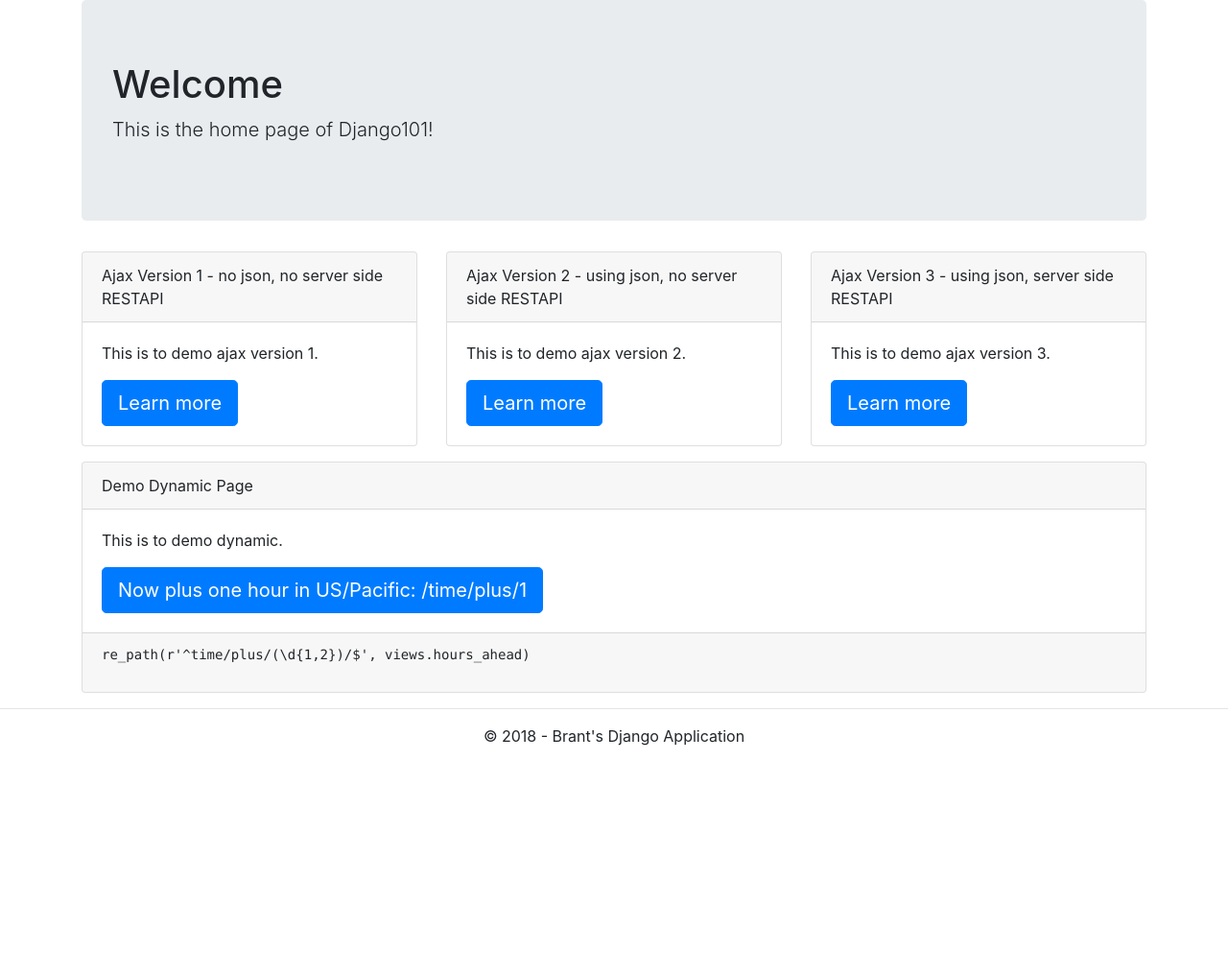
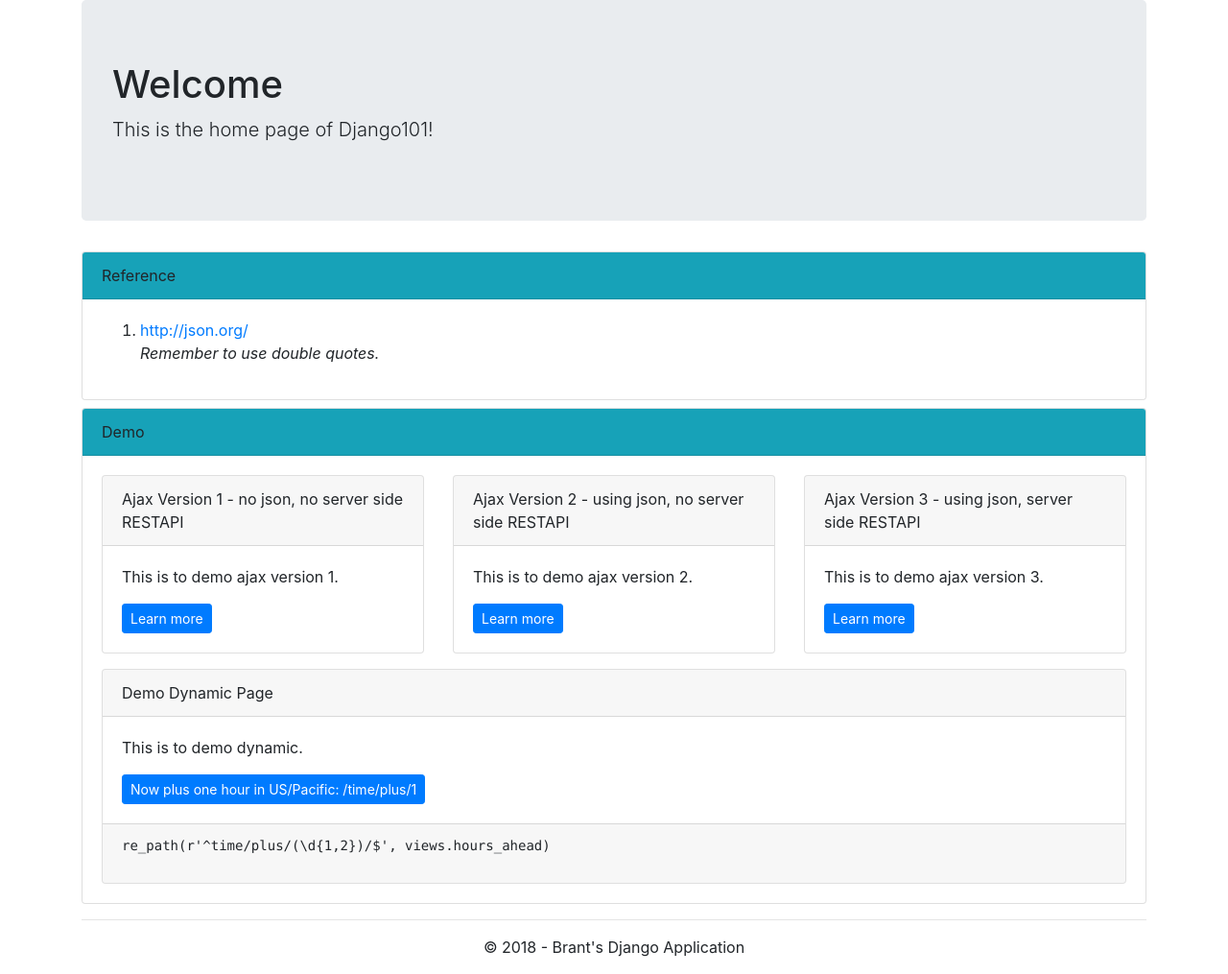
Before and after one commit to xkdcc/Django101, a Django app: page / in a window 1280 px wide. Shown: the whole page at 96% size. Before the commit the page ends 777 px from the top, so only its background shows below. Run offline with Django 3.2, Linux system fonts and the light colour scheme; some libraries are stand-ins or nearby versions.

Commit message:
1. Improve index.html, looks better and organized.

```diff
--- a/templates/index.html
+++ b/templates/index.html
@@ -13,6 +13,26 @@
     </div>
     <section>
         <div>
+            <div class="card mb-2">
+                <div class="card-header bg-info">
+                    Reference
+                </div>
+                <div class="card-body">
+                    <ol>
+                        <li><a href="http://json.org/">http://json.org/</a></li>
+                        <i>Remember to use double quotes.</i>
+                    </ol>
+                </div>
+            </div>
+        </div>
+    </section>
+
+    <section>
+        <div class="card">
+            <div class="card-header bg-info">
+                Demo
+            </div>
+            <div class="card-body">
                 <div class="card-deck mb-3">
                     <div class="card">
                         <div class="card-header">
@@ -20,7 +40,7 @@
                         </div>
                         <div class="card-body">
                             <p class="card-text">This is to demo ajax version 1.</p>
-                        <a class="btn btn-primary btn-lg" href="/ajax" role="button">Learn more</a>
+                            <a class="btn btn-primary btn-sm" href="/ajax" role="button">Learn more</a>
                         </div>
                     </div>
                     <div class="card">
@@ -29,7 +49,7 @@
                         </div>
                         <div class="card-body">
                             <p class="card-text">This is to demo ajax version 2.</p>
-                        <a class="btn btn-primary btn-lg" href="/ajax/v2" role="button">Learn more</a>
+                            <a class="btn btn-primary btn-sm" href="/ajax/v2" role="button">Learn more</a>
                         </div>
                     </div>
                     <div class="card">
@@ -38,7 +58,7 @@
                         </div>
                         <div class="card-body">
                             <p class="card-text">This is to demo ajax version 3.</p>
-                        <a class="btn btn-primary btn-lg" href="/ajax/v3" role="button">Learn more</a>
+                            <a class="btn btn-primary btn-sm" href="/ajax/v3" role="button">Learn more</a>
                         </div>
                     </div>
                 </div>
@@ -50,7 +70,7 @@
                         </div>
                         <div class="card-body">
                             <p class="card-text">This is to demo dynamic.</p>
-                        <a class="btn btn-primary btn-lg" href="/time/plus/1" role="button">Now plus one hour in
+                            <a class="btn btn-primary btn-sm" href="/time/plus/1" role="button">Now plus one hour in
                                 US/Pacific: /time/plus/1</a>
                             {% if offset and dt %}
                                 <p class="card-text"> In {{ offset }} hour(s), it will be {{ dt }}.</p>
@@ -58,15 +78,12 @@
 
                         </div>
                         <div class="card-footer">
-                    <pre><code>re_path(r'^time/plus/(\d{1,2})/$', views.hours_ahead)
-</code></pre>
+                            <pre><code>re_path(r'^time/plus/(\d{1,2})/$', views.hours_ahead)</code></pre>
                         </div>
                     </div>
                 </div>
             </div>
         </div>
-        <div>
-        </div>
     </section>
 
 {% endblock %}
```
Lines whose indentation alone changed are shown as unchanged.
